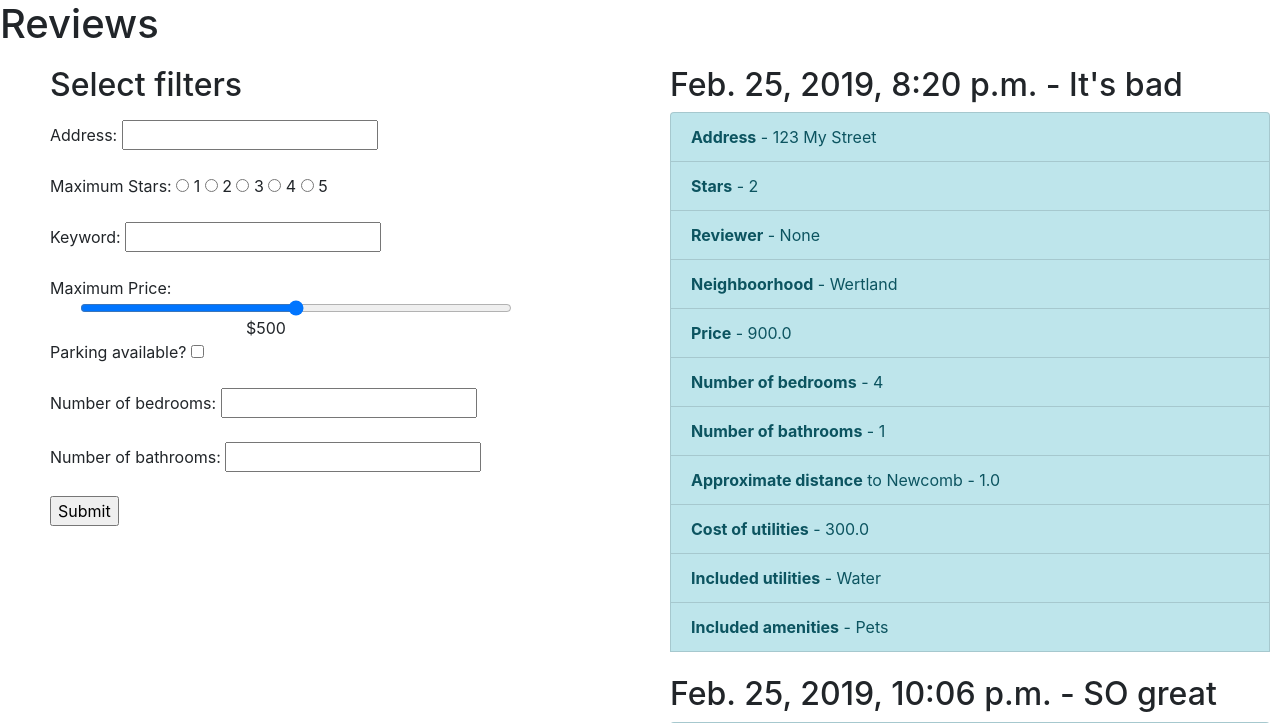
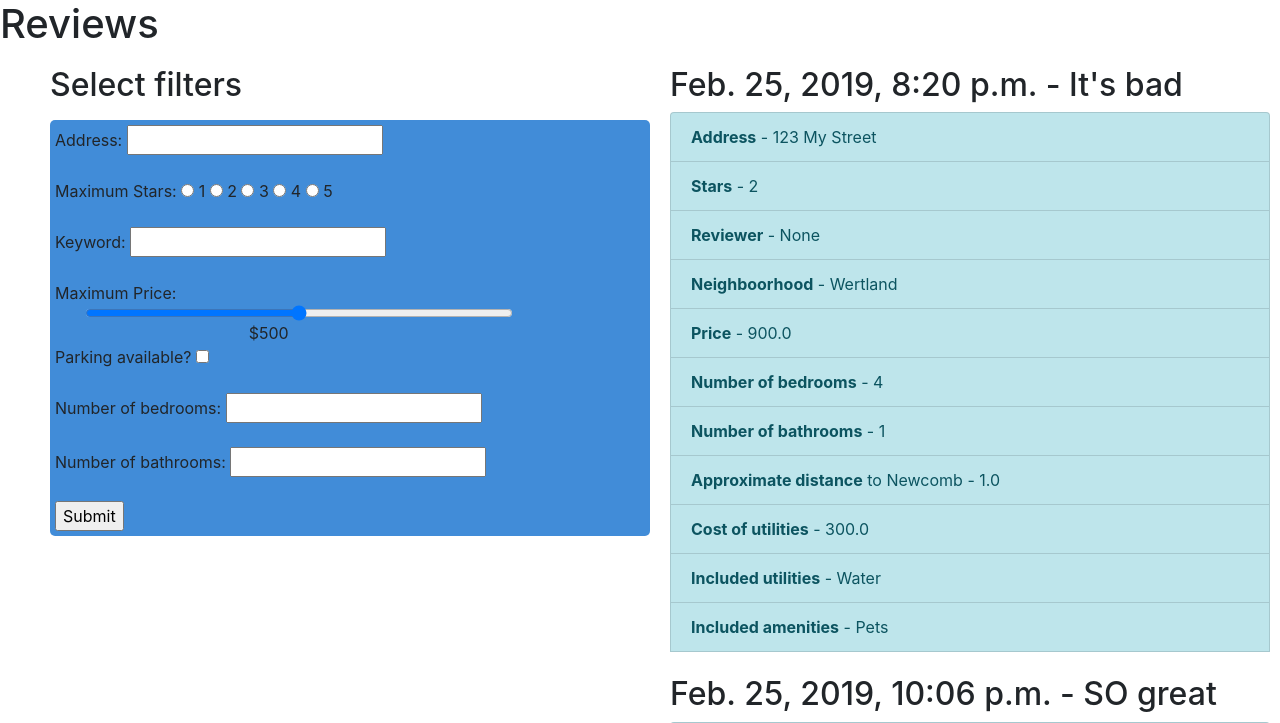
Before and after one commit to jperez913/Off-Grounds-Housing-App, a Django app: page /all_reviews/ in a window 1280 px wide. Shown: the top 723 px of the page. Run offline with Django 3.2, Linux system fonts and the light colour scheme; data comes from the database, SQL or seed files in the repository; some libraries are stand-ins or nearby versions.

Commit message:
styled review selection

```diff
--- a/housing_review/templates/housing_review/all_reviews.html
+++ b/housing_review/templates/housing_review/all_reviews.html
@@ -36,6 +36,15 @@
   display: table;
   clear: both;
 }
+
+.reviewForm {
+  background-color: rgb(65, 140, 216);
+  border-radius: 5px;
+  padding-top: 5px;
+  padding-left: 5px;
+  padding-bottom: 5px;
+}
+
 </style>
 
 <h1>Reviews</h1>
@@ -43,7 +52,7 @@
     <div class="column">
     <h2>Select filters</h2>
     <P ALIGN=RIGHT>
-            <form action="/action_page.php" method="get">
+            <form class="reviewForm" action="/action_page.php" method="get">
                 Address: <input type="text" name="filter" value=""><br><br>
                 Maximum Stars:
                 <input type="radio" name="gender" value="1"> 1
```
